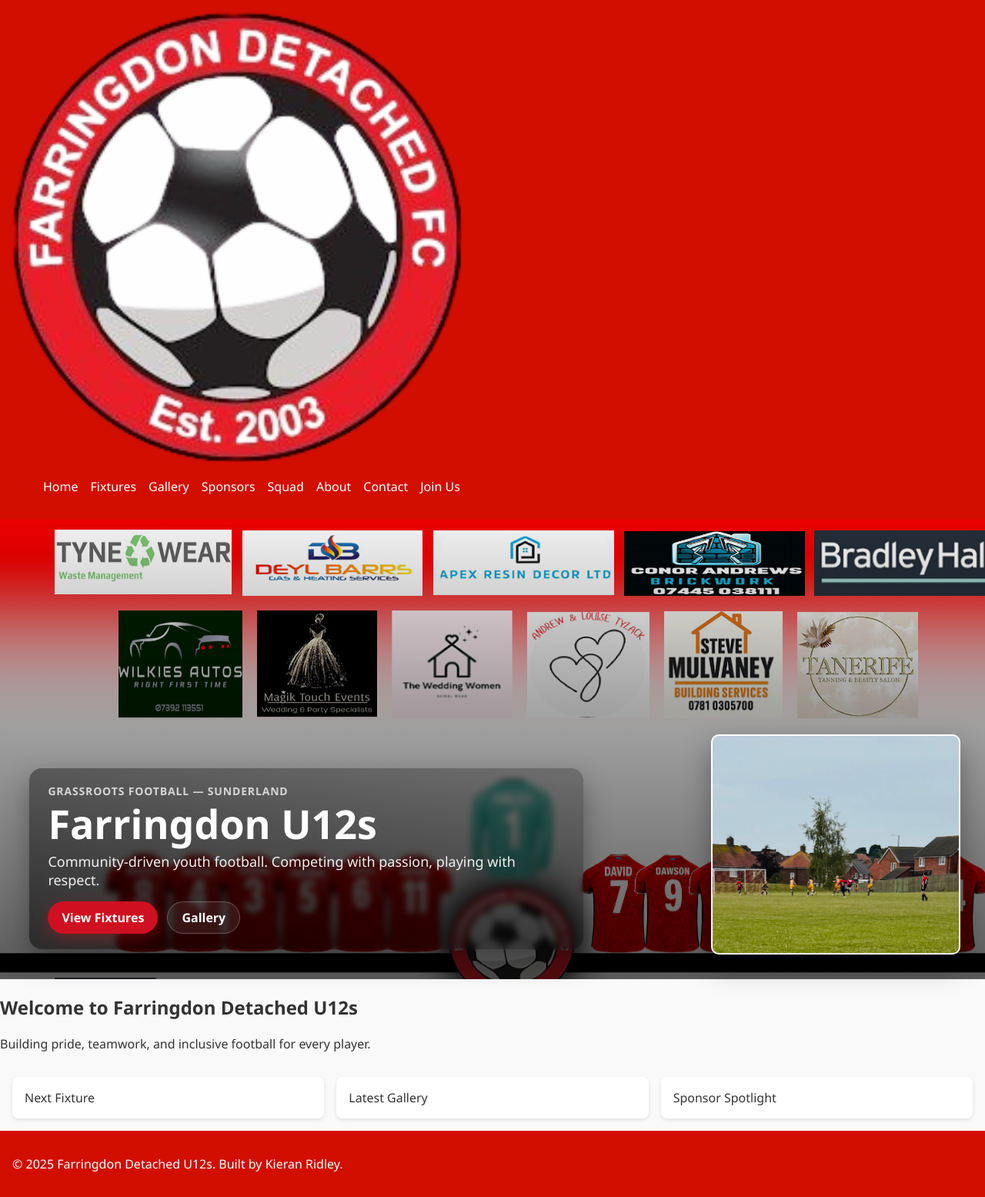
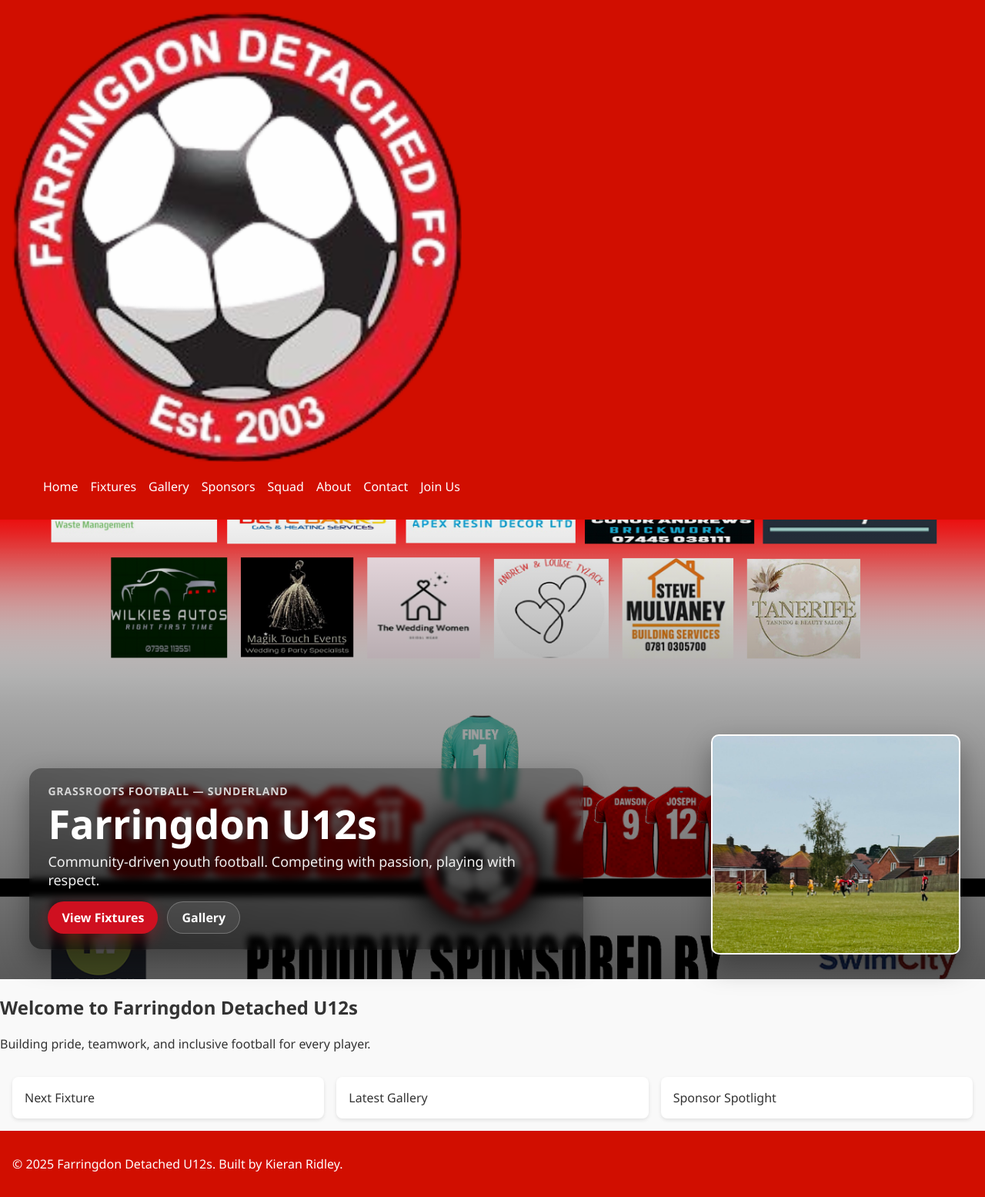
Before and after one commit to kieranridley95/farringdon-detached-alpha, a PHP site: page / in a window 1280 px wide. Shown: the whole page at 77% size. Run offline with PHP 8.4, Linux system fonts and the light colour scheme.

Commit message:
Update style.css

```diff
--- a/style.css
+++ b/style.css
@@ -84,7 +84,7 @@
   color: var(--text-on-dark);
 
   /* Background image (team photo) */
-  background: var(--brand-dark) center/fill no-repeat;
+  background: var(--brand-dark) center/cover no-repeat;
   background-image: image-set(
     url('assests/farra-sponsor.png') type("image/png") 1x
   );
```
